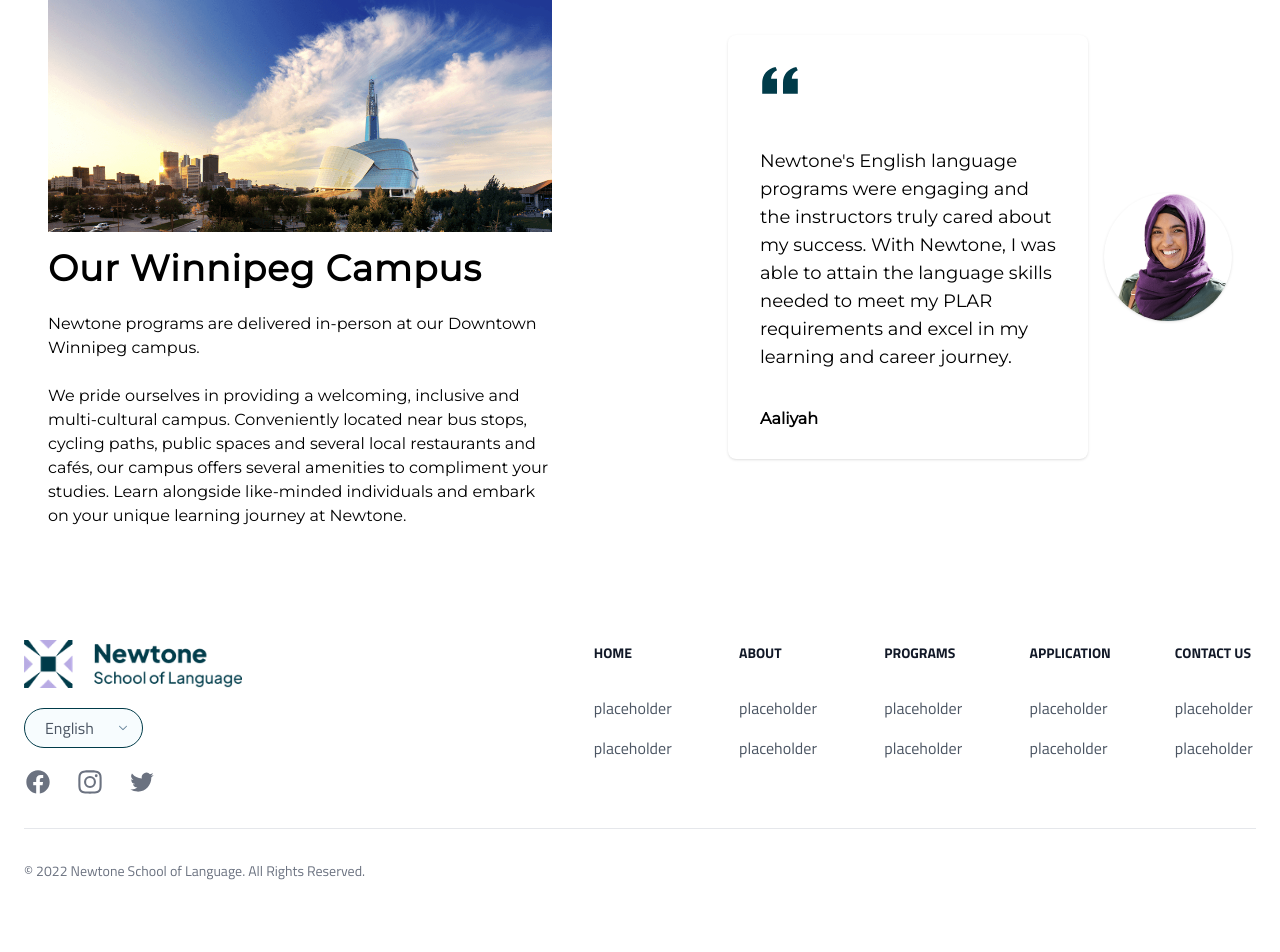
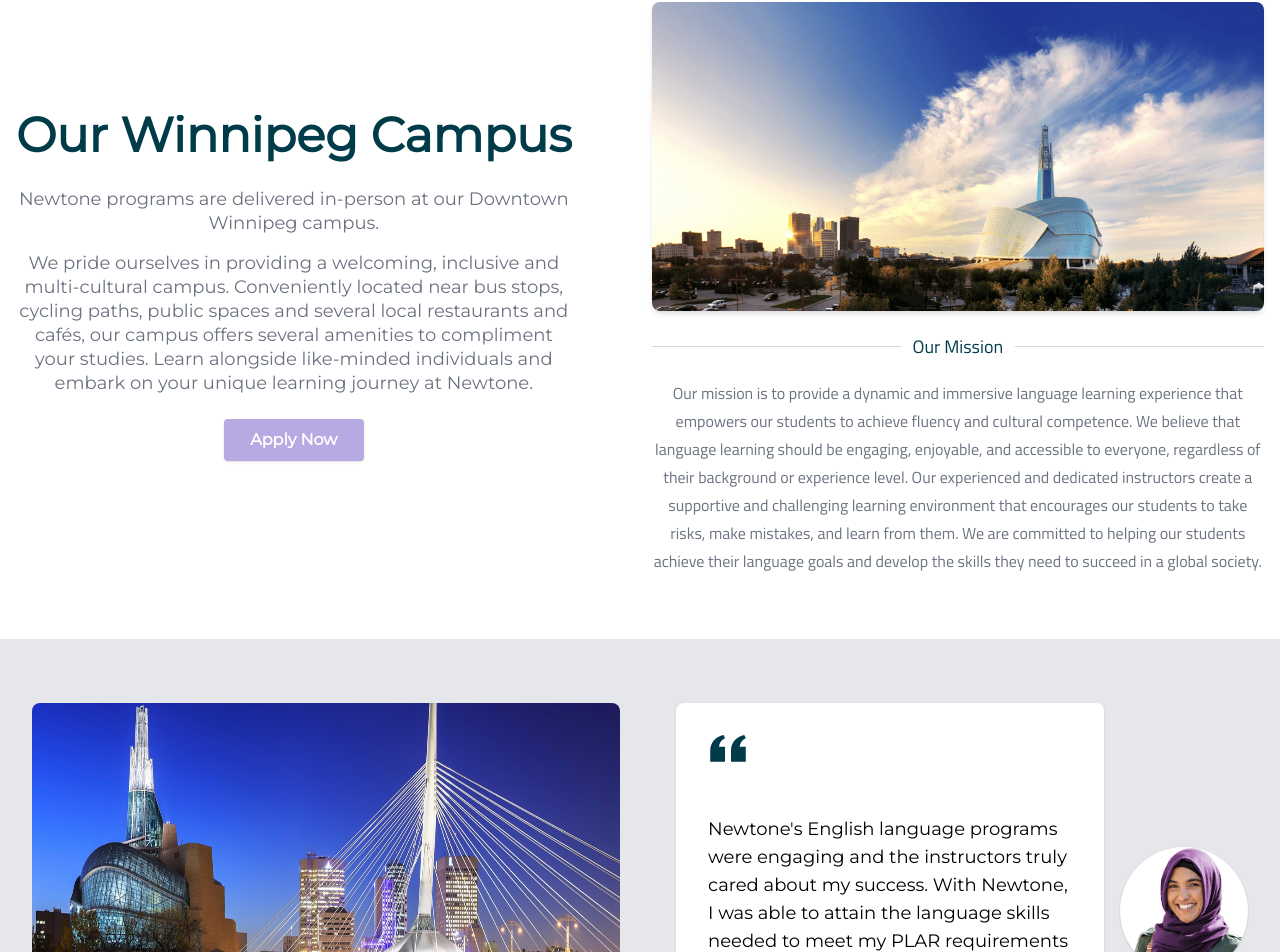
Before and after one commit to Doh1024/newtone-school, a React (Create React App) app: page /about in a window 1280 px wide. Shown: the part 142-1094 px from the top of the page. Before the commit the page ends 1047 px from the top, so only its background shows below. Built offline with nearby package versions, Linux system fonts and the light colour scheme.

Commit message:
new about us, sticky nav, contact translate

```diff
--- a/src/pages/About.js
+++ b/src/pages/About.js
@@ -1,7 +1,9 @@
 import React, { useEffect } from 'react'
-import aboutus from '../assets/aboutus.png'
+import aboutus from '../assets/about2.jpg'
 import person from '../assets/about.png'
+import aboutus2 from '../assets/aboutus.png'
 
+import { Link } from 'react-router-dom';
 import { useSelector } from 'react-redux';
 import { useTranslation } from 'react-i18next';
 
@@ -10,18 +12,95 @@ const About = () => {
 
 	const languageSlice = useSelector((state) => state.language);
 
+  useEffect(() => {
+    //scroll to top on load
+    window.scrollTo({top: 0, left:0, behavior: 'smooth'});
+  }, []);
+
 	useEffect(() => {
 		i18n.changeLanguage(languageSlice.language);
 	}, [languageSlice, i18n]);
   return (
     <div>
+      <div className="bg-white">
+      <div className="container mx-auto py-16 px-4 sm:px-">
+        <div className="lg:flex md:items-center md:justify-between">
+          <div className="flex-1 lg:mr-10">
+            <h2 className="text-4xl pb-4 text-center font-montserrat font-bold leading-7 text-dark-cyan sm:text-5xl sm:leading-10 sm:truncate">
+              {t('our_winnipeg_campus')}
+            </h2>
+            <p className="mt-4 text-lg text-center font-montserrat leading-6 text-gray-500">
+              {t('about_p_1')}
+            </p>
+            <p className="mt-4 text-lg text-center font-montserrat leading-6 text-gray-500">
+              {t('about_p_2')}
+            </p>
+            <div className="mt-6">
+              <Link
+                to="/Contact"
+                onClick={() => {window.scrollTo({top:0, left:0, behavior:'smooth'});}}
+                className="flex justify-center md:mb-12 lg:mb-0 font-montserrat sm:mx-52 items-center py-2 border border-transparent text-base leading-6 font-semibold rounded bg-light-purple text-md text-white shadow hover:text-white hover:bg-dark-cyan focus:outline-none focus:ring"
+              >
+                Apply Now
+              </Link>
+            </div>
+          </div>
+          <div className="mt-8 md:mt-0 lg:ml-10">
+            <img
+              src={aboutus2}
+              alt="School"
+              className="object-cover object-center w-full rounded-lg mb-5 shadow-md"
+            />
+            <div className="relative">
+              <div className="absolute inset-0 flex items-center" aria-hidden="true">
+                <div className="w-full border-t border-gray-300" />
+              </div>
+              <div className="relative flex justify-center">
+                <span className="px-3 bg-white text-lg leading-8 font-medium text-dark-cyan">
+                  {t('our_mission')}
+                </span>
+              </div>
+            </div>
+            <div className="mt-4 text-md text-center leading-7 text-gray-500">
+              {t('mission')}
+            </div>
+          </div>
+        </div>
+      </div>
+      <div className="bg-gray-200">
+        <div className="container mx-auto py-16 sm:px-6 lg:px-8">
+          <div className="lg:grid lg:grid-cols-2 lg:gap-10">
+            <div className="mt-12 sm:mt-0">
+              <img src={aboutus} alt="aboutus" loading="lazy" class="h-full rounded-lg sm:w-full mb-4"></img>
+            </div>
+            <div className="flex flex-col md:flex-row justify-center items-center mb-4">
+              <blockquote className="bg-white w-10/12 sm:w-auto rounded-lg sm:ml-4 shadow p-8 mb-5 sm:mr-4">
+                <svg aria-hidden="true" class="w-10 h-10 text-dark-cyan dark:text-dark-cyan" viewBox="0 0 24 27" fill="none" xmlns="http://www.w3.org/2000/svg"><path d="M14.017 18L14.017 10.609C14.017 4.905 17.748 1.039 23 0L23.995 2.151C21.563 3.068 20 5.789 20 8H24V18H14.017ZM0 18V10.609C0 4.905 3.748 1.038 9 0L9.996 2.151C7.563 3.068 6 5.789 6 8H9.983L9.983 18L0 18Z" fill="currentColor"/></svg>
+                <p className="text-black font-montserrat text-lg pt-10">
+                  {t('quote')}
+                </p>
+                <p className="text-black font-montserrat leading-4 pt-10 font-bold">Aaliyah</p>
+              </blockquote>
+              <img src={person} alt="Person" className="bg-white w-32 rounded-full shadow h-32 object-cover object-center" />
+            </div>
+          </div>
+        </div>
+      </div>
+    </div>
+    </div>
+  )
+}
+
+export default About
+/*
+    <div>
+      <h1 className="text-left font-semibold text-4xl flex justify-center mt-8 pb-6 font-montserrat tracking-wide dark:text-dark-cyan">
+        {t('our_winnipeg_campus')}
+      </h1>
       <div className='max-w-screen-lg mt-10 mx-auto flex flex-col items-center mb-16 justify-center'>
         <div className='flex w-2/3 md:w-full flex-col-2 md:items-center'>
           <div className='md:w-1/2 lg:-ml-20 lg:mr-24'>
-            <img src={aboutus} alt="aboutus" loading="lazy" class="mx-auto w-full mb-4"></img>
-            <h1 className="text-left font-semibold text-4xl pb-6 font-montserrat tracking-wide dark:text-dark-cyan">
-              {t('our_winnipeg_campus')}
-            </h1>
+            <img src={aboutus} alt="aboutus" loading="lazy" class="h-full w-full mb-4"></img>
             <p className="mx-auto text-left font-montserrat dark:text-dark-cyan">
               {t('about_p_1')}
             </p>
@@ -44,25 +123,4 @@ const About = () => {
         </div>
       </div>
     </div>
-  )
-}
-
-export default About
-/*
-
-    <div className="bg-gray-100 flex flex-col items-center justify-center p-10">
-    <div className="max-w-screen-md mx-auto flex flex-col items-center justify-center">
-      <h1 className="text-center font-semibold text-4xl p-5 font-montserrat tracking-wide dark:text-dark-cyan">Our Winnipeg Campus</h1>
-      <p className="mx-auto text-center p-4 font-montserrat dark:text-dark-cyan">Newtone programs are delivered in-person at our Downtown Winnipeg campus.</p>
-      <p class="text-center w-9/10 lg:1/3 font-montserrat mx-auto pb-6 pt-6 dark:text-dark-cyan">We pride ourselves in providing a welcoming, inclusive and multi-cultural campus. Conveniently located near bus stops, cycling paths, public spaces and several local restaurants and cafés, our campus offers several amenities to compliment your studies. Learn alongside like-minded individuals and embark on your unique learning journey at Newtone.</p>
-      <img src={aboutus} alt="aboutus" loading="lazy" class="mx-auto w-full mb-4"></img>
-      <div className="flex flex-col sm:flex-row justify-center items-center mb-4">
-        <blockquote className="bg-white rounded-lg shadow p-8 mb-5 sm:mr-4">
-          <svg aria-hidden="true" class="w-10 h-10 text-dark-cyan dark:text-dark-cyan" viewBox="0 0 24 27" fill="none" xmlns="http://www.w3.org/2000/svg"><path d="M14.017 18L14.017 10.609C14.017 4.905 17.748 1.039 23 0L23.995 2.151C21.563 3.068 20 5.789 20 8H24V18H14.017ZM0 18V10.609C0 4.905 3.748 1.038 9 0L9.996 2.151C7.563 3.068 6 5.789 6 8H9.983L9.983 18L0 18Z" fill="currentColor"/></svg>
-          <p class="text-black font-montserrat text-lg pt-10">Newtone's English language programs were engaging and the instructors truly cared about my success. With Newtone, I was able to attain the language skills needed to meet my PLAR requirements and excel in my learning and career journey.</p>
-          <p class="text-black font-montserrat leading-4 pt-10 font-bold">Aaliyah</p>
-        </blockquote>
-        <img src={person} alt="Person" className="bg-white w-32 rounded-full shadow h-32 object-cover object-center" />
-      </div>
-    </div>
-  </div>*/
+*/
--- a/src/pages/Home.js
+++ b/src/pages/Home.js
@@ -70,7 +70,7 @@ const Home = () => {
 							<div className='mt-8 flex flex-wrap gap-4 text-center'>
 								<Link
 									to='/about'
-									className='flex justify-center font-montserrat mx-auto sm:block sm:mx-0 px-10 rounded tracking-wide bg-light-purple py-3 text-md font-semibold text-white shadow hover:text-white hover:bg-dark-cyan focus:outline-none focus:ring active:text-rose-500 sm:w-auto'
+									className='flex justify-center font-montserrat mx-auto sm:block sm:mx-0 px-10 rounded tracking-wide bg-light-purple py-3 text-md font-semibold text-white shadow hover:text-white hover:bg-dark-cyan focus:outline-none focus:ring sm:w-auto'
 								>
 									{t('learn_more')}
 								</Link>
--- a/src/pages/Programs.js
+++ b/src/pages/Programs.js
@@ -14,7 +14,6 @@ import { useTranslation } from 'react-i18next';
 
 const Programs = () => {
   const [programs, setPrograms] = useState([]);
-  const URL = 'http://localhost:1337/api/programs';
   const { t, i18n } = useTranslation();
 	const languageSlice = useSelector((state) => state.language);
 
--- a/src/translation/lngs/en.json
+++ b/src/translation/lngs/en.json
@@ -49,5 +49,17 @@
   "format":"Format: Online",
   "intake":"Continuous intake every 4 weeks - please contact 1-888-709-0730 (TF) or fill out the contact form below for more information",
 
-  "req":"Newtone Program Entrance Requirements"
+  "req":"Newtone Program Entrance Requirements",
+
+  "mission": "Our mission is to provide a dynamic and immersive language learning experience that empowers our students to achieve fluency and cultural competence. We believe that language learning should be engaging, enjoyable, and accessible to everyone, regardless of their background or experience level. Our experienced and dedicated instructors create a supportive and challenging learning environment that encourages our students to take risks, make mistakes, and learn from them. We are committed to helping our students achieve their language goals and develop the skills they need to succeed in a global society.",
+  "our_mission": "Our Mission",
+
+  "started": "Let's Get Started",
+  "details": "Send us your contact details and one of our student advisors will get in touch with you about next steps!",
+  "drop_in": "Drop in at our school",
+  "welcome": "Interested in learning more about our language programs? Come visit us in person! We welcome all visitors to drop by our school and meet our friendly staff, take a tour of our facilities, and ask any questions you may have. We'd love to show you around and give you a taste of what makes our language school special.",
+  "address": "Our Address",
+  "call": "Call Us",
+
+  "apply": "Apply Now"
 }
--- a/src/translation/lngs/fr.json
+++ b/src/translation/lngs/fr.json
@@ -48,5 +48,15 @@
   "format":"Format : En ligne",
   "intake":"Admission continue toutes les 4 semaines - veuillez contacter le 1-888-709-0730 (TF) ou remplir le formulaire de contact ci-dessous pour plus d'informations",
 
-  "req":"Conditions d'admission au programme Newtone"
+  "req":"Conditions d'admission au programme Newtone",
+
+  "mission":"Notre mission est d'offrir à nos élèves une expérience d'apprentissage linguistique dynamique et immersive qui leur permet d'acquérir de la maîtrise et des compétences culturelles. Nous croyons que l'apprentissage des langues devrait être intéressant, agréable et accessible à tous, peu importe leur origine ou leur niveau d'expérience. Nos instructeurs expérimentés et dévoués créent un environnement d'apprentissage stimulant qui encourage nos élèves à prendre des risques, à faire des erreurs et à en tirer des leçons. Nous sommes déterminés à aider nos élèves à atteindre leurs objectifs linguistiques et à acquérir les compétences dont ils ont besoin pour réussir dans une société mondiale.",
+  "our_mission": "Notre Mission",
+
+  "started": "Commençons.",
+  "details": "Envoyez-nous vos coordonnées et un de nos conseillers étudiants vous contactera au sujet des prochaines étapes!",
+  "drop_in": "Venez à notre école.",
+  "welcome": "Vous voulez en savoir plus sur nos programmes linguistiques? Venez nous voir en personne ! Nous souhaitons la bienvenue à tous les visiteurs de notre école et de rencontrer notre personnel amical, de visiter nos installations et de poser toutes vos questions. Nous aimerions vous faire visiter et vous donner un avant-goût de ce qui rend notre école de langues spéciale.",
+  "address": "Notre adresse",
+  "call": "Appelez-nous"
 }
--- a/src/translation/lngs/kr.json
+++ b/src/translation/lngs/kr.json
@@ -48,5 +48,16 @@
   "format":"형식: 온라인",
   "intake":"4주마다 지속적으로 섭취 - 자세한 내용은 1-888-709-0730(TF)으로 문의하거나 아래 연락처 양식을 작성하십시오",
 
-  "req":"뉴톤 프로그램 입장 요구사항"
+  "req":"뉴톤 프로그램 입장 요구사항",
+  "mission":"우리의 임무는 학생들이 유창함과 문화적 역량을 달성할 수 있도록 역동적이고 몰입적인 언어 학습 경험을 제공하는 것이다. 우리는 언어 학습이 그들의 배경이나 경험 수준에 관계없이 모두에게 매력적이고, 즐겁고, 접근하기 쉬운 것이어야 한다고 믿는다. 경험이 풍부하고 헌신적인 우리의 강사들은 학생들이 위험을 감수하고, 실수를 하고, 그들로부터 배우도록 격려하는 지원적이고 도전적인 학습 환경을 조성한다. 우리는 학생들이 언어 목표를 달성하고 글로벌 사회에서 성공하는 데 필요한 기술을 개발할 수 있도록 돕기 위해 최선을 다하고 있습니다.",
+  "our_mission":"우리의 미션",
+
+  "started": "시작합시다",
+  "details": "귀하의 연락처 정보를 보내주시면 학생 조언자 중 한 분이 다음 단계에 대해 연락드릴 것입니다!",
+  "drop_in": "우리 학교에 들르세요",
+  "welcome": "우리의 언어 프로그램에 대해 더 알고 싶으십니까? 직접 놀러 오세요! 우리는 모든 방문객들이 우리 학교에 들러 우리의 친절한 직원들을 만나고, 우리의 시설을 둘러보고, 당신이 질문할 수 있는 것을 환영합니다. 우리는 여러분에게 우리 어학원을 특별하게 만드는 것을 보여드리고 싶습니다.",
+  "address": "주소",
+  "call": "전화",
+
+  "apply": "지금 신청하세요"
 }
--- a/src/translation/lngs/sp.json
+++ b/src/translation/lngs/sp.json
@@ -48,5 +48,14 @@
   "format":"Formato: en línea",
   "intake":"Ingreso continuo cada 4 semanas - por favor contacte al 1-888-709-0730 (TF) o llene el formulario de contacto que se segue para más información",
 
-  "req":"Requisitos de entrada del programa Newton"
+  "req":"Requisitos de entrada del programa Newton",
+  "mission":"Nuestra misión es proporcionar una experiencia de aprendizaje de idiomas dinámica e inmersiva que permita a nuestros estudiantes alcanzar una competencia cultural y fluidez. Creemos que el aprendizaje de idiomas debe ser atractivo, agradable y accesible a todos, independientemente de su historial o nivel de experiencia. Nuestros instructores con experiencia y dedicación crean un entorno de aprendizaje que alienta a nuestros estudiantes a correr riesgos, cometer errores y aprender de ellos. Estamos comprometidos a ayudar a nuestros estudiantes a alcanzar sus objetivos lingüísticos y desarrollar las habilidades que necesitan para tener éxito en una sociedad global.",
+  "our_mission": "Nuestra misión",
+
+  "started": "Empecemos",
+  "details": "Envíennos sus datos y uno de nuestros asesores estudiantiles se pondrá en contacto con ustedes acerca de las siguientes etapas.",
+  "drop_in": "Pasen a nuestra escuela",
+  "welcome": "¿Te interesa aprender más sobre nuestros programas lingüísticos? ¡Ven a visitarnos en persona! A todos los visitantes les damos la bienvenida para que vayan a nuestra escuela y conozcan a nuestro personal amistoso, vayan a visitar nuestras instalaciones y hagan cualquier pregunta que tengan. Nos encantaría mostrarles el lugar y darles una idea de lo que hace especial nuestra escuela de idiomas.",
+  "address": "Nuestra dirección",
+  "call": "Llámanos"
 }
```
Also changed, not shown: src/components/nav.css (+4 -3 lines), src/pages/Contact.js (+18 -9 lines), src/assets/about2.jpg (added).
